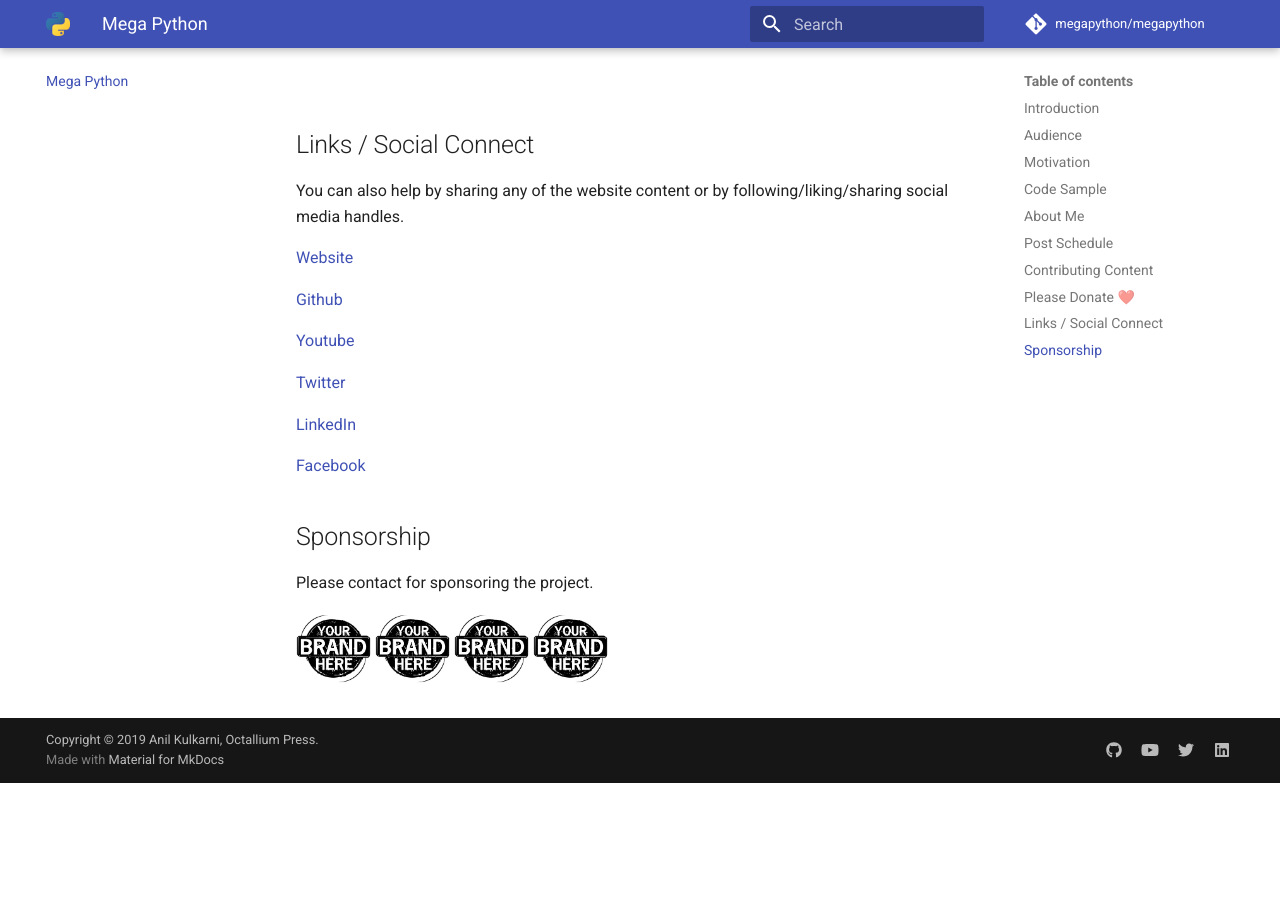
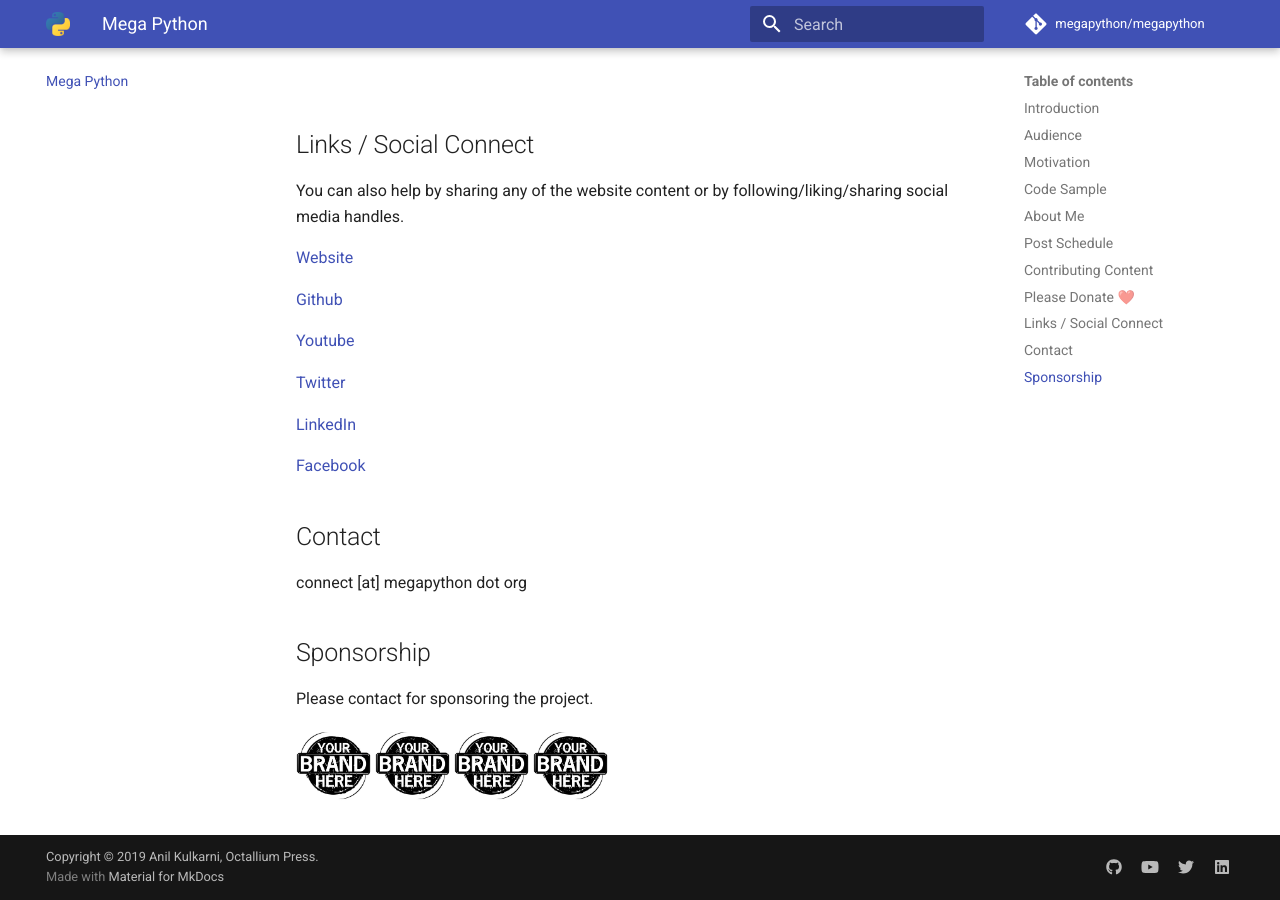
Before and after one commit to megapython/megapython, an MkDocs documentation site: the page built from docs/index.md, in a window 1280 px wide and 900 px high, scrolled down 2300 px. Built offline with MkDocs 1.6.1 and Material for MkDocs 9.7.7, drawn with Linux system fonts in a browser that asks for light colours; comment, search, counter and statistics services are not loaded; before the commit the page ends 3083 px from its top, so only the background shows below that.

Commit message:
initial commit

```diff
--- a/docs/index.md
+++ b/docs/index.md
@@ -70,6 +70,10 @@
 
 [Facebook](https://www.facebook.com/megapythonorg)
 
+## Contact
+
+connect [at] megapython dot org
+
 ## Sponsorship
 
 Please contact for sponsoring the project.
```
Also changed, not shown: README.md (+4 -0 lines), site/index.html, site/search/search_index.json, 1 other file.
